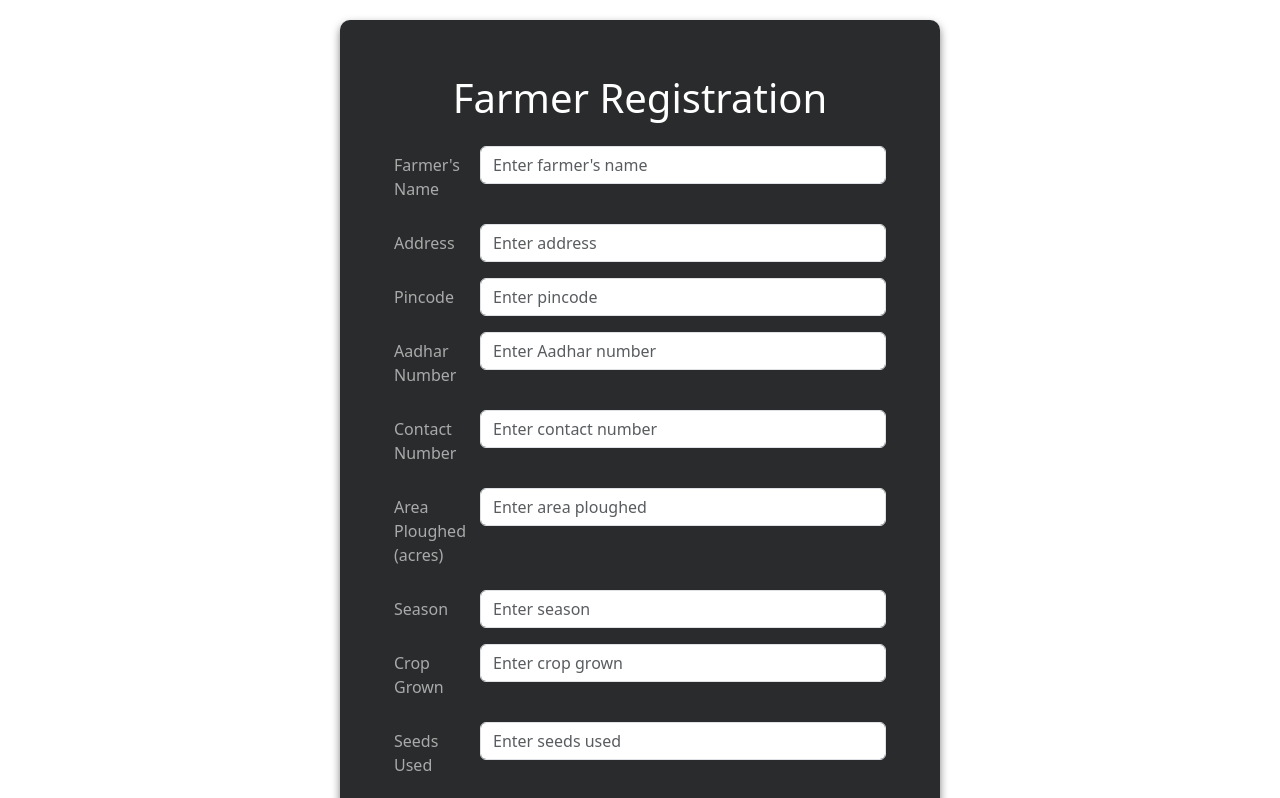
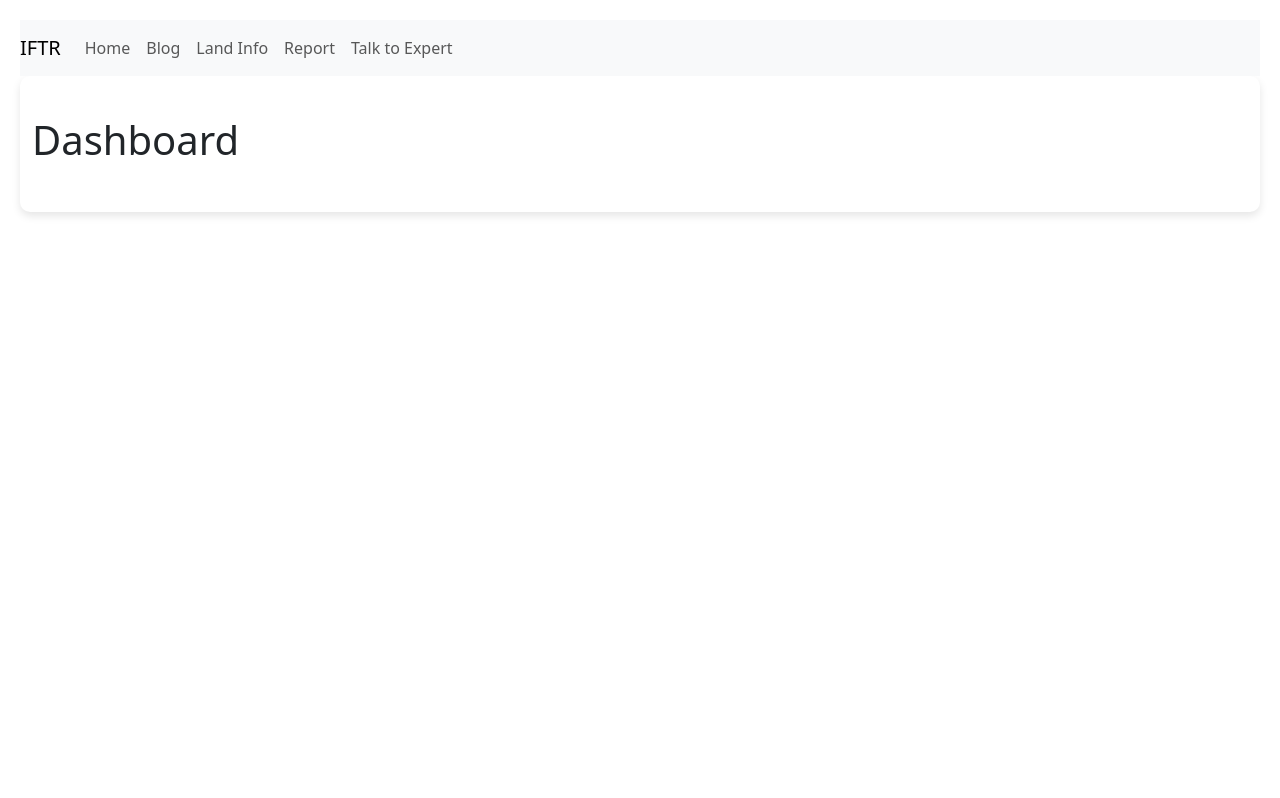
Before and after one commit to cfghyderabad24/Team-30, a React (Create React App) app in the folder frontend/: page / in a window 1280 px wide. Shown: the top 798 px of the page. Built offline with nearby package versions, Linux system fonts and the light colour scheme.

Commit message:
Horibar inserted in farmer

```diff
--- a/frontend/src/App.js
+++ b/frontend/src/App.js
@@ -3,12 +3,19 @@ import './App.css'
 import { RouterProvider, createBrowserRouter } from 'react-router-dom';
 import RootLayout from './RootLayout';
 import LandInfo from './components/farmer/landInfo/LandInfo';
+import { BrowserRouter as Router, Routes, Route } from 'react-router-dom';
 import Blog from './components/farmer/blog/Blog';
+import Horibar from './components/farmer/horibar/Horibar';
+
 function App() {
   return (
     <div >
-       <LandInfo></LandInfo>
-      {/* <Blog></Blog> */}
+<Router>
+      <Routes>
+        <Route path="/" element={<Horibar />} />
+        <Route path="/dashboard/*" element={<LandInfo />} />
+      </Routes>
+    </Router>
     </div>
   );
 }
--- /dev/null
+++ b/frontend/src/components/farmer/horibar/Horibar.css
@@ -0,0 +1,42 @@
+/* Dashboard.css */
+body {
+    background-color: #f8f9fa; /* Light grey background for the entire page */
+  }
+
+  .dashboard {
+    font-family: Arial, sans-serif;
+  }
+
+  .top-navbar {
+    padding: 20px 40px; /* Increased padding for the navbar */
+    background-color: #343a40; /* Dark background color for the navbar */
+  }
+
+  .top-navbar .nav-links .nav-link {
+    color: #ffffff; /* White color for navbar links */
+    margin-right: 20px; /* Equal spacing between the links */
+    transition: color 0.3s, background-color 0.3s; /* Smooth transition for hover effect */
+    padding: 10px 15px; /* Padding inside each nav link */
+    border-radius: 5px; /* Rounded corners for nav links */
+  }
+
+  .top-navbar .nav-links .nav-link:last-child {
+    margin-right: 0; /* Remove right margin from the last nav link */
+  }
+
+  .top-navbar .nav-links .nav-link:hover {
+    background-color: #495057; /* Slightly lighter background color on hover */
+    color: #ffffff; /* Maintain white color on hover */
+    text-decoration: none; /* Remove underline on hover */
+  }
+
+  .main-content {
+    padding: 40px; /* Increased padding for the main content area */
+    background-color: #ffffff; /* White background for the main content area */
+    border-radius: 10px; /* Rounded corners for the main content area */
+    box-shadow: 0 4px 8px rgba(0, 0, 0, 0.1); /* Light shadow for the main content area */
+  }
+
+  h1 {
+    color: #343a40; /* Dark color for headings */
+  }
--- /dev/null
+++ b/frontend/src/components/farmer/horibar/Horibar.js
@@ -0,0 +1,37 @@
+import React from 'react'
+import { Container, Row, Col, Navbar, Nav } from 'react-bootstrap';
+import { Link } from 'react-router-dom';
+import './Horibar.css';
+
+function Horibar() {
+  return (
+    <div>
+      {/* Top Navbar */}
+      <Navbar bg="light" expand="lg" className="top-navbar">
+        <Navbar.Brand href="#home">IFTR</Navbar.Brand>
+        <Navbar.Toggle aria-controls="basic-navbar-nav" />
+        <Navbar.Collapse id="basic-navbar-nav">
+          <Nav className="ml-auto">
+            <Nav.Link as={Link} to="/dashboard/home">Home</Nav.Link>
+            <Nav.Link as={Link} to="/dashboard/blog">Blog</Nav.Link>
+            <Nav.Link as={Link} to="/dashboard/landinfo">Land Info</Nav.Link>
+            <Nav.Link as={Link} to="/dashboard/report">Report</Nav.Link>
+            <Nav.Link as={Link} to="/dashboard/talk-to-expert">Talk to Expert</Nav.Link>
+          </Nav>
+        </Navbar.Collapse>
+      </Navbar>
+
+      {/* Main Content Area */}
+      <Container fluid>
+        <Row>
+          <Col md={12} className="main-content">
+            <h1>Dashboard</h1>
+            {/* Add more components and content here */}
+          </Col>
+        </Row>
+      </Container>
+    </div>
+  )
+}
+
+export default Horibar
```
